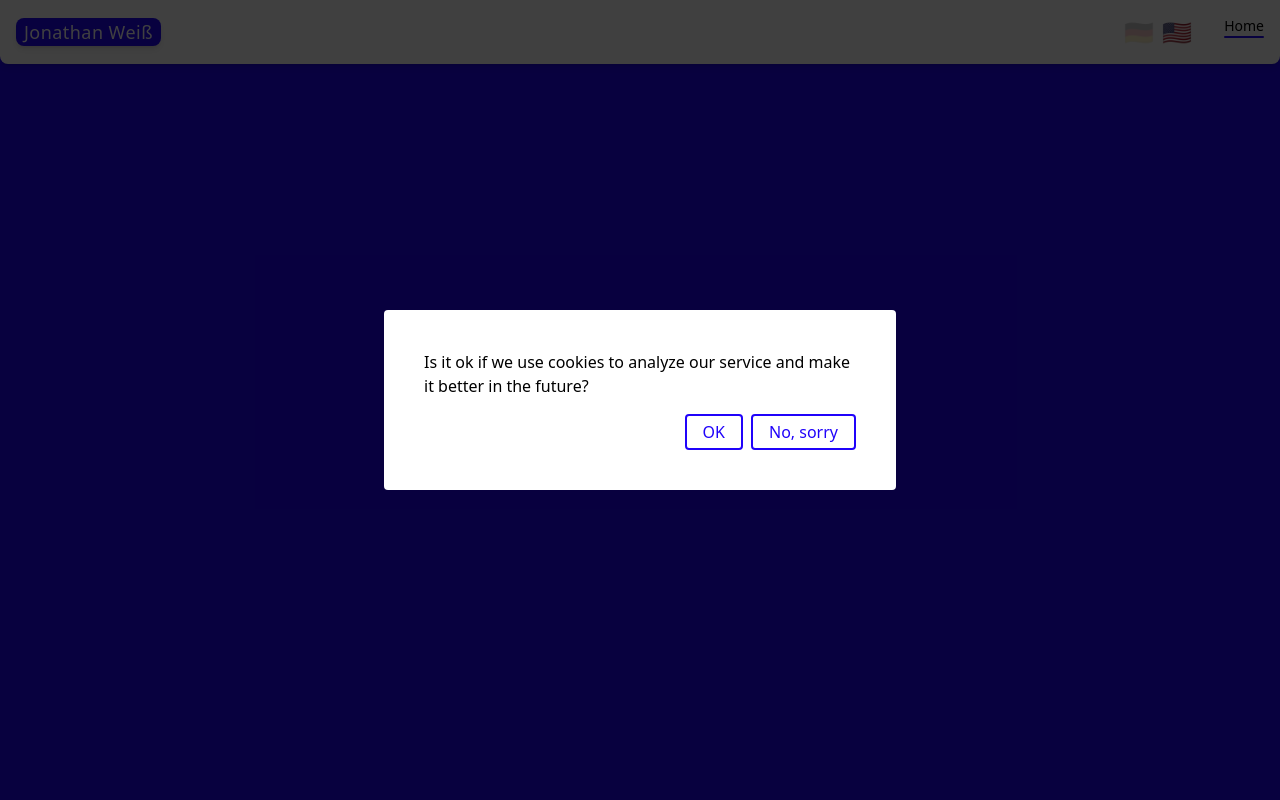
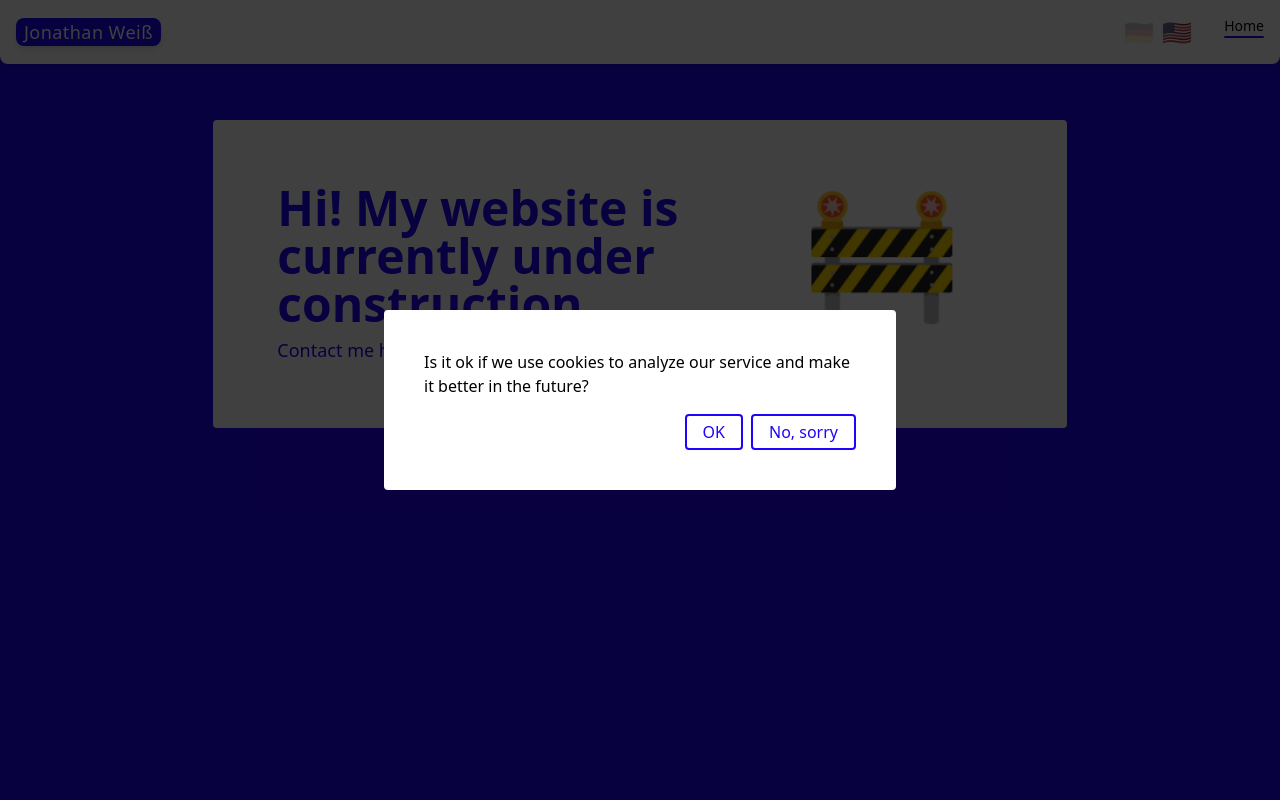
Before and after one commit to jonathanweiss1/jonathanweiss1.github.io, a Next.js app in the folder personal_site/: page / in a window 1280 px wide. Shown: the top 800 px of the page. Built offline with nearby package versions, Linux system fonts and the light colour scheme.

Commit message:
Add under construction notice to homepage

```diff
--- a/personal_site/app/page.tsx
+++ b/personal_site/app/page.tsx
@@ -3,7 +3,13 @@ import Image from "next/image";
 export default function Home() {
   return (
     <main className="flex min-h-screen flex-col bg-primary items-center justify-between">
-
+      <div className="mt-20 md:w-2/3 w-5/6 text-primary bg-white rounded md:p-16 p-10 grid grid-cols-1 md:grid-cols-3">
+      <div className="text-9xl md:order-last mb-16 md:mb-0 text-center">🚧</div>
+      <div className="col-span-2 flex-col">
+        <h1 className="text-5xl font-bold">Hi! My website is currently under construction.</h1>
+        <h2 className="text-lg mt-2">Contact me here: jonathanweiss@posteo.de</h2>
+      </div>
+      </div>
     </main>
   );
 }
```
